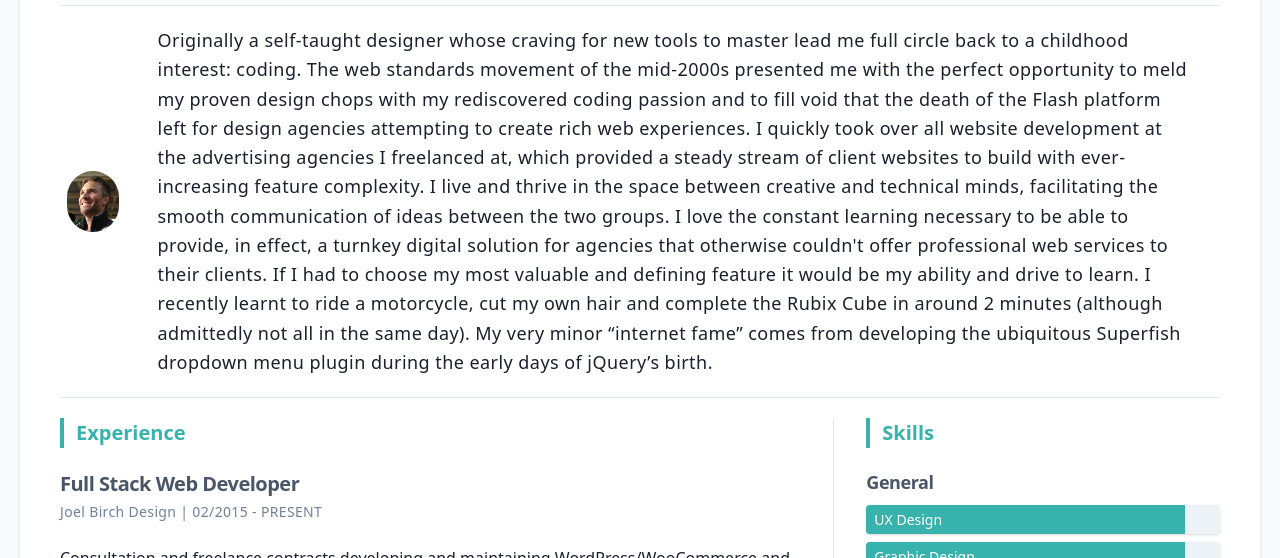
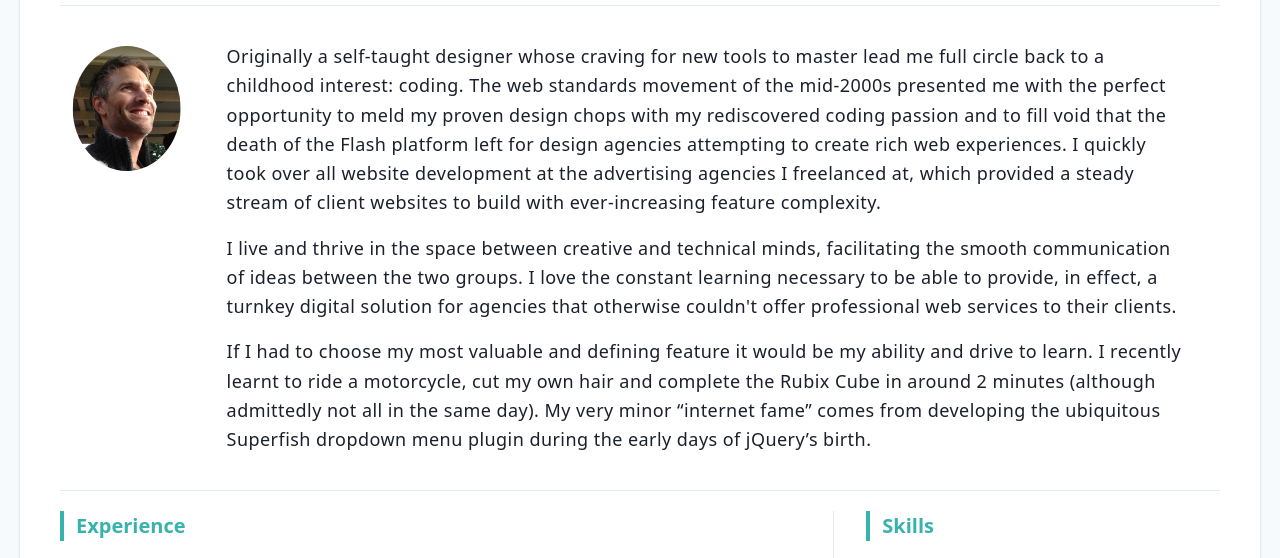
Before and after one commit to joeldbirch/resume, a Gatsby site: page / in a window 1280 px wide. Shown: the part 167-725 px from the top of the page. Built offline with nearby package versions, Linux system fonts and the light colour scheme; Gatsby itself is replaced by a stand-in of ours.

Commit message:
Customise summary.

```diff
--- a/src/components/summary.js
+++ b/src/components/summary.js
@@ -1,18 +1,26 @@
 import React from 'react';
 
-const Summary = ({ data }) => (
-  <section className="py-5 border-b border-neutral-300 lg:flex items-center">
+const Summary = ({ data }) => {
+  const paras = data.split(`\n\n`)
+  return (
+    <section className="py-5 border-b border-neutral-300 lg:flex">
       <div className="my-5">
         <img
-        className="rounded-full mx-auto w-32 lg:w-full xl:w-4/5"
+          className="mx-auto w-32 lg:w-full xl:w-4/5"
           src="./profile.jpg"
           alt="profile"
+          style={{
+            transform: `scalex(-1)`,
+            borderRadius: `100%`,
+          }}
         />
       </div>
-    <p className="text-center tracking-wide leading-relaxed lg:text-left lg:mx-8 lg:text-lg">
-      {data}
+      <p className="tracking-wide leading-relaxed lg:mx-8 lg:text-lg">
+        {paras?.map(para => <p className="my-4">{para}</p>)}
       </p>
     </section>
-);
+  )
+}
+
 
 export default Summary;
```
Lines whose indentation alone changed are shown as unchanged.
